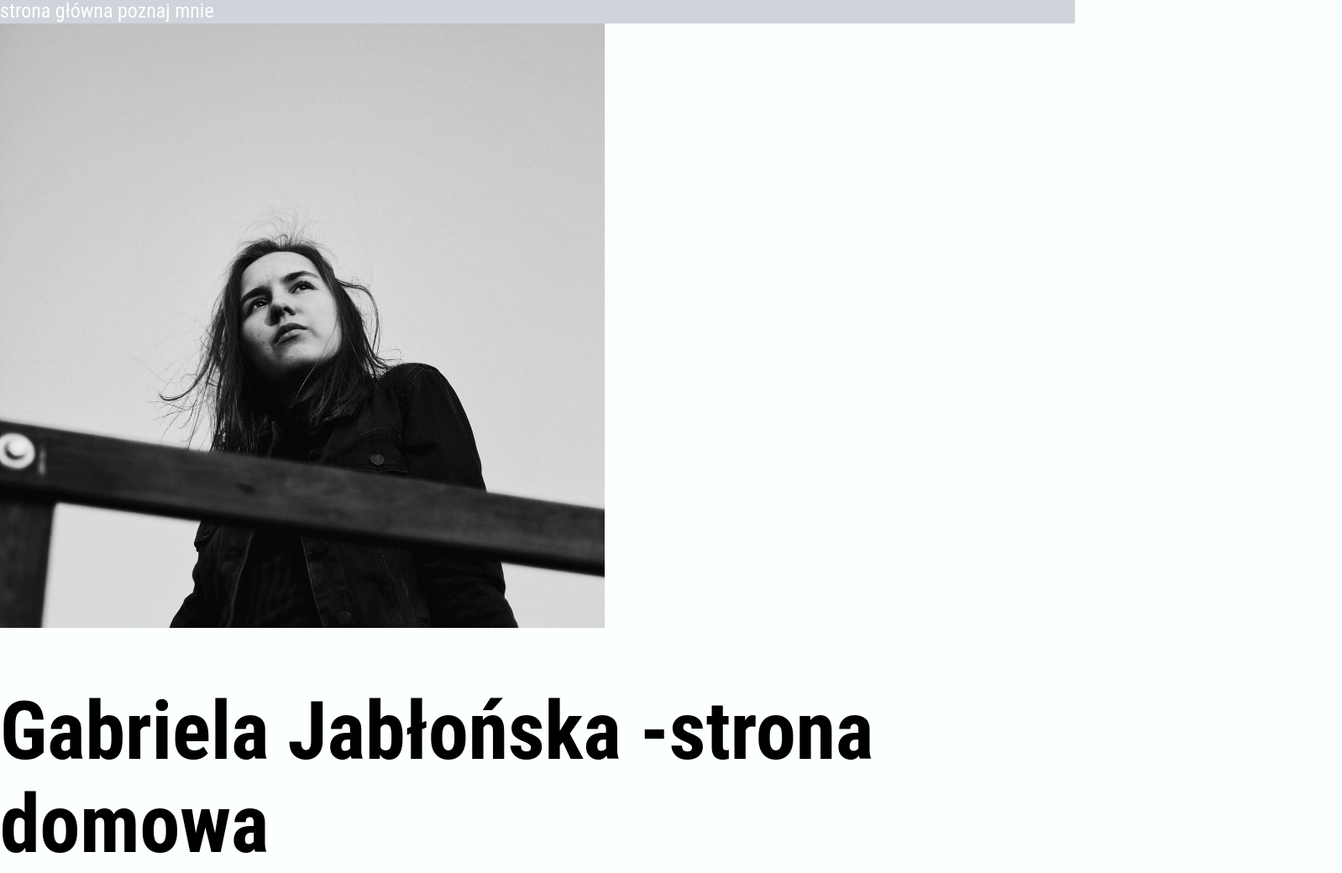
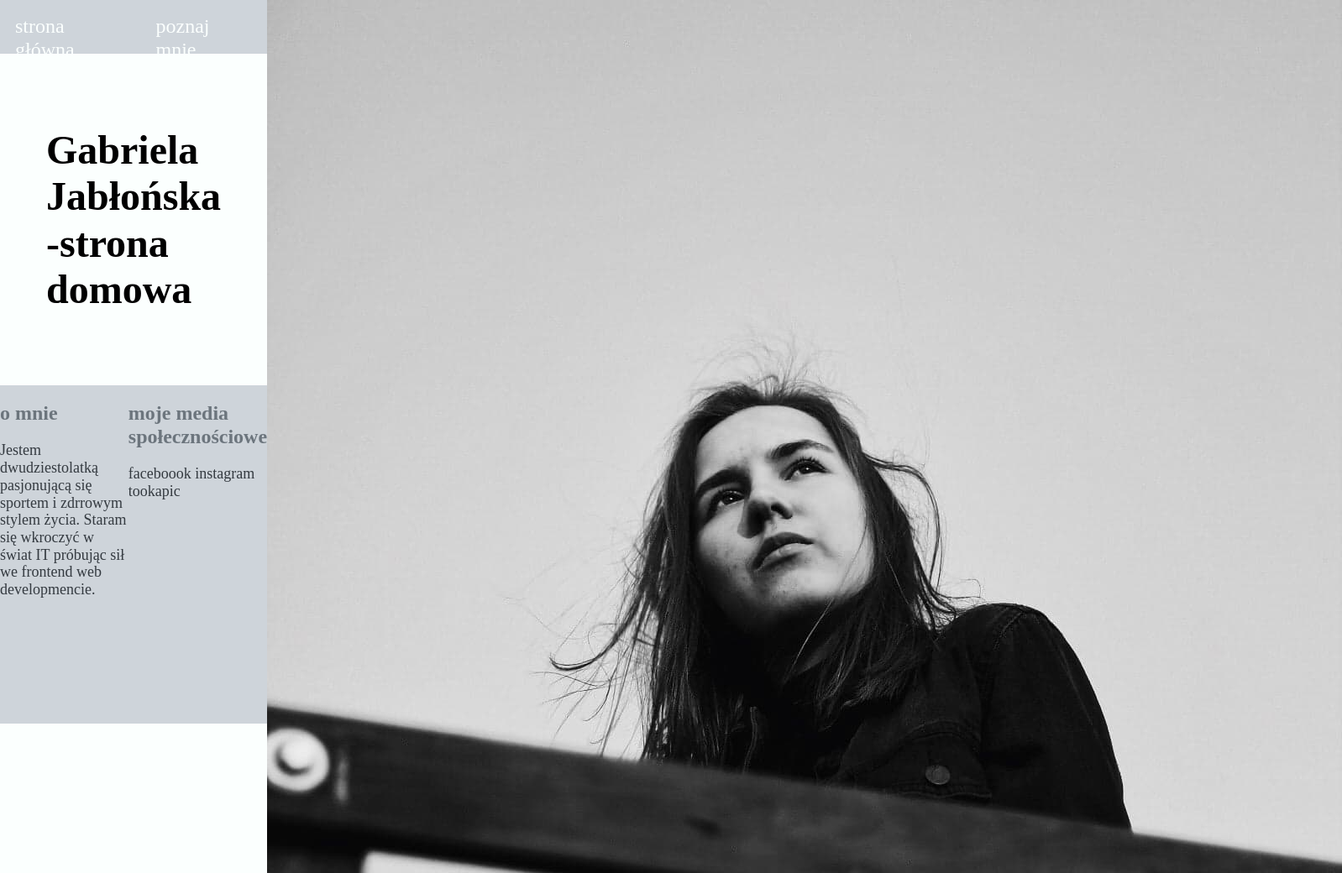
Before and after one commit to jablonska-gabriela/homepage, a website: page index.html in a window 1280 px wide. Shown: the top 1040 px of the page at 84% size, 1598 px wide, since content can reach past the window. Drawn offline with Linux system fonts and the light colour scheme.

Commit message:
adding display

```diff
--- a/index.html
+++ b/index.html
@@ -16,8 +16,8 @@
     </nav>
      <img class="img" src="121456347_4276497392363907_3787412919945691490_n.jpg">
     <main class="main">
-      <header class="main__heading"><h1>Gabriela Jabłońska -strona domowa</h1></header>
-
+      <header class="main__heading"><h1>Gabriela Jabłońska  -strona domowa</h1></header>
+    <div class="description">
       <section class="about">
         <h2 class="about__heading">o mnie</h2>
         <article class="about__article">
@@ -34,6 +34,7 @@
           <p class="media__article--paragraph">faceboook instagram tookapic</p>
         </article>
       </section>
+    </div>
     </main>
   </body>
 </html>
--- a/main.scss
+++ b/main.scss
@@ -1,25 +1,42 @@
 body {
+  font-family: "Lato", Regular 400 italic;
   background-color: #fbfffe;
-  font-family: 'Roboto Condensed', sans-serif;
+  width: 100%;
+  display: grid;
+  grid-template-columns: 1fr 1fr ;
+  grid-template-areas:
+    "header img"
+    "main__heading img"
+    "description img";
 }
 .main {
+    height: 100%;
   &__heading {
-    font-size: 48px;
+    font-size: 24px;
+    font-family: "Lato", Regular 400 italic;
+    padding: 55px;
   }
 }
 .navigation {
   font-size: 24px;
 }
 .header {
+  grid-area: header;
   background-color: #ced4da;
+  display: flex;
+  justify-content: space-around;
+  height: 64px;
 }
 .img {
-  max-width: 720px;
-  max-height: 1024px;
+  grid-area: img;
+  height: 100%;
+  display: flex;
+  align-self: flex-start;
 }
 .about {
   background-color: #ced4da;
   color: #6c757d;
+  height: 403px;
   &__heading {
     font-size: 24px;
   }
@@ -31,6 +48,7 @@ body {
 .media {
   background-color: #ced4da;
   color: #6c757d;
+  height: 403px;
   &__heading {
     font-size: 24px;
   }
@@ -42,4 +60,12 @@ body {
 .link {
   text-decoration: none;
   color: #fbfffe;
+  margin: 18px;
 }
+.description {
+  grid-area: description;
+  display: flex;
+  box-sizing: border-box;
+  justify-content: space-between;
+  background-color: #ced4da;
+}
```
Also changed, not shown: main.css, 1 other file.
